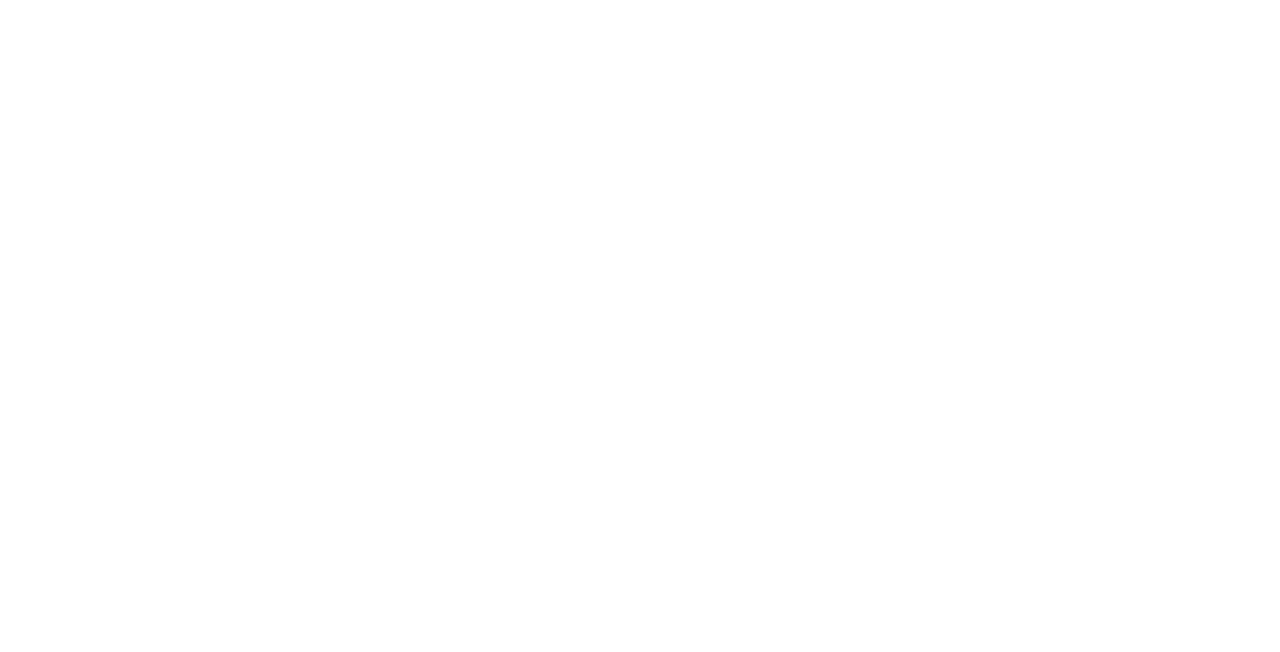
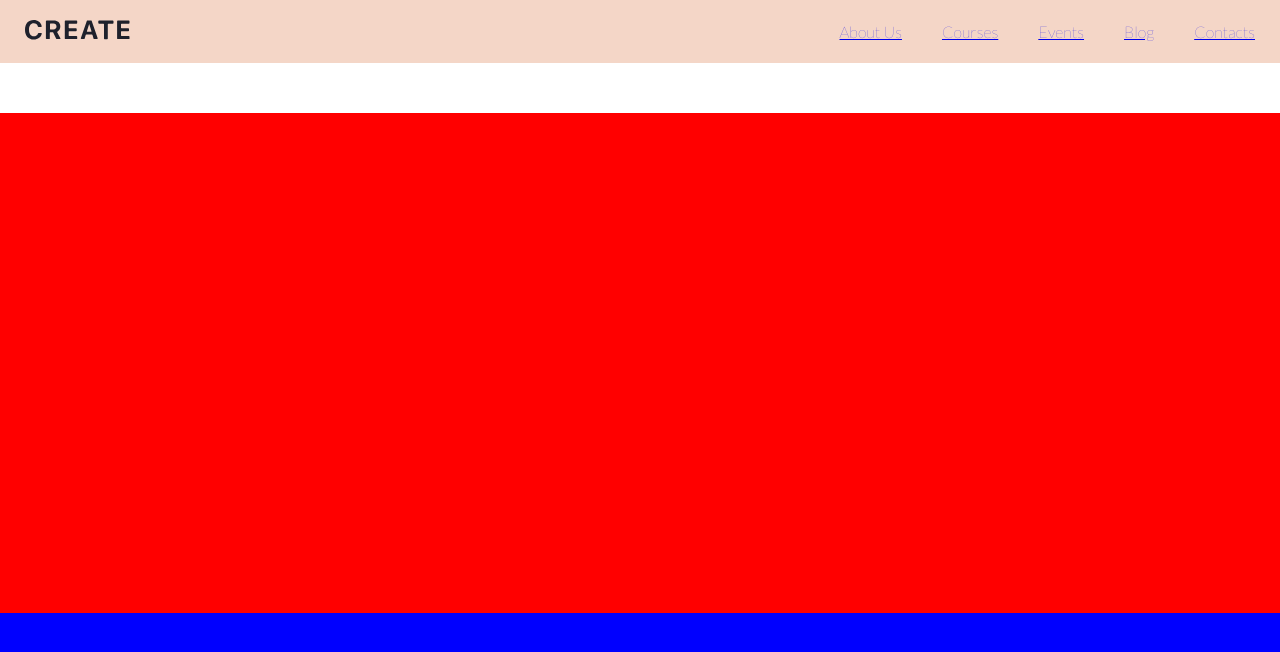
Before and after one commit to rajymbekovmarat600-droid/V-7, a plain HTML site: page index.html in a window 1280 px wide. Shown: the top 652 px of the page. Drawn offline with Linux system fonts and the light colour scheme.

Commit message:
HTML and CSS

```diff
--- a/index.html
+++ b/index.html
@@ -1,12 +1,63 @@
 <!DOCTYPE html>
 <html lang="en">
+
 <head>
     <meta charset="UTF-8">
     <meta name="viewport" content="width=device-width, initial-scale=1.0">
     <title>Document</title>
     <link rel="stylesheet" href="styl.css">
 </head>
+
 <body>
-     <script src="index.js"></script>
+    <header class="header">
+        <div class="container header_container">
+            <a href="#" class="logo">
+                <img src="./logo.svg" alt="logo">
+            </a>
+
+            <ul class="menu">
+                <li class="item">
+                    <a href="#" class="item-link">About Us</a>
+                </li>
+
+                <li class="item">
+                    <a href="#" class="item-link">Courses</a>
+                </li>
+
+                <li class="item">
+                    <a href="#" class="item-link">Events</a>
+                </li>
+
+                <li class="item">
+                    <a href="#" class="item-link">Blog</a>
+                </li>
+                <li class="item">
+                    <a href="#" class="item-link">Contacts</a>
+                </li>
+            </ul>
+
+        </div>
+    </header>
+    <main class="main">
+        <section class="about-us">
+            <div class="container"></div>
+        </section>
+
+        <section class="courses">
+            <div class="container"></div>
+        </section>
+
+        <section class="events">
+            <div class="container"></div>
+        </section> 1
+
+        <section class="blog">
+            <div class="container"></div>
+        </section>
+    </main>
+    <footer class="footer"></footer>
+
+    <script src="index.js"></script>
 </body>
+
 </html>
--- a/styl.css
+++ b/styl.css
@@ -0,0 +1,89 @@
+@import url('https://fonts.googleapis.com/css2?family=Lato:ital,wght@0,100;0,300;0,400;0,700;0,900;1,100;1,300;1,400;1,700;1,900&display=swap');
+
+* {
+margin: 0;
+padding: 0;
+box-sizing: border-box;
+
+}
+
+body {
+  font-family: "Lato", sans-serif;
+  font-weight: 100;
+  font-style: normal;;
+
+
+}
+
+.container {
+  width: 1230px;
+  height: auto;
+  margin: 0 auto;
+
+
+}
+
+.header {
+  padding: 20px 0;
+  background-color: #f4d6c7;
+}
+
+.header_container {
+ display: flex;
+ align-items: center;
+ justify-content: space-between;
+
+}
+
+.menu {
+  display: flex;
+  align-items: center;
+  column-gap: 40px;
+  list-style-type: none;
+}
+
+
+.items-link {
+  font-size: 16px;
+  font-weight: 700;
+  line-height: 160%;
+  color: #424551;
+  cursor: pointer;
+}
+
+.main {
+   margin: 50px 0;
+
+}
+
+.about-us {
+   height: 500px;
+   background-color: red;
+
+}
+
+
+.courses {
+   height: 500px;
+   background-color: blue;
+
+}
+
+.events{
+    height: 500px;
+    background-color: green;
+
+}
+
+.blog {
+    height: 500px;
+    background-color: yellow;
+
+}
+
+
+.contacts {
+    height: 500px;
+    background-color: lawngreen;
+
+}
```
Also changed, not shown: logo.svg (added).
